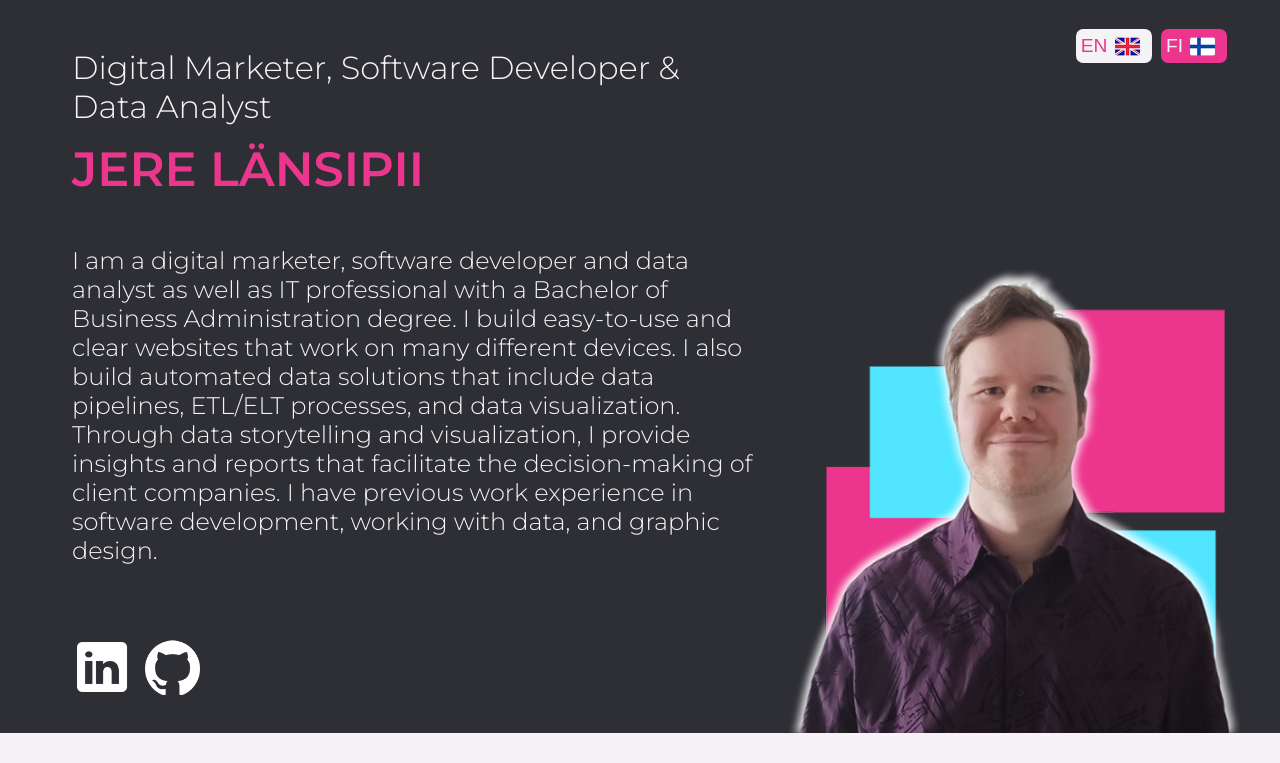
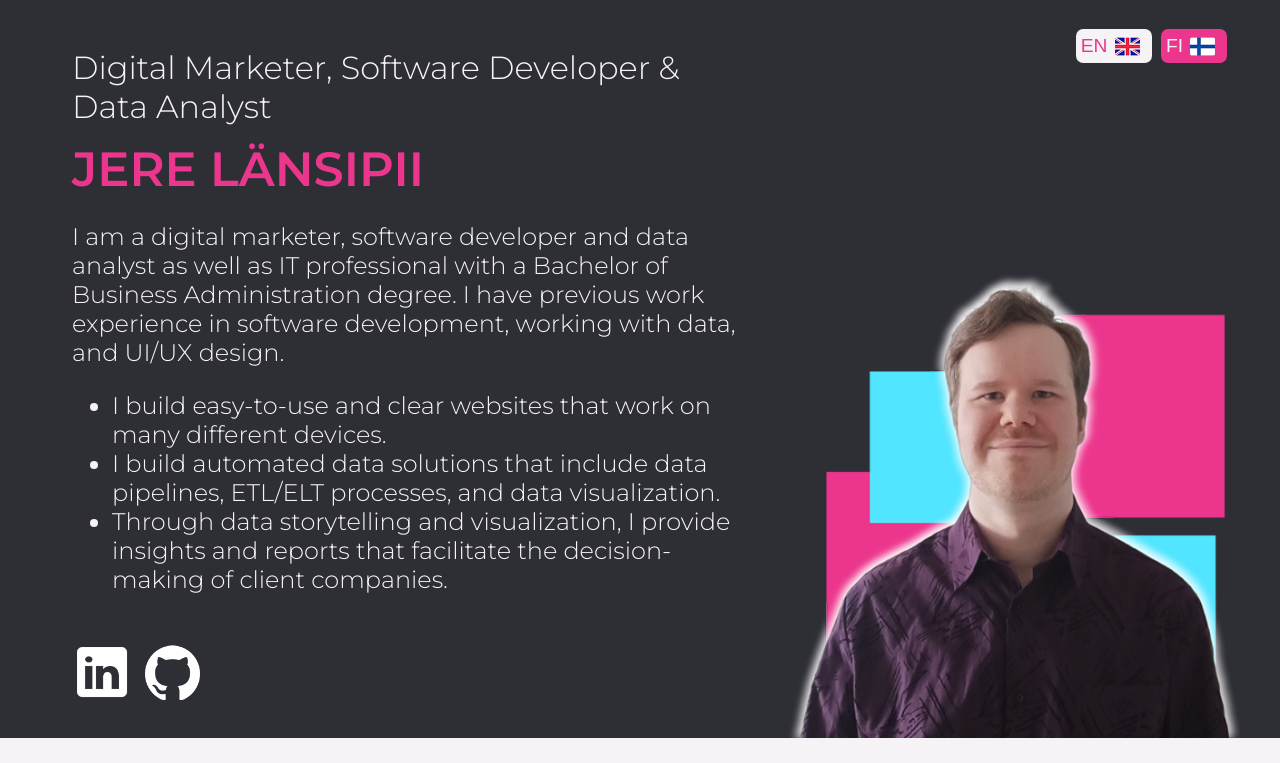
Before and after one commit to ojela028xamk/jere-lansipii-portfolio, a Next.js app: page / in a window 1280 px wide. Shown: the top 763 px of the page. Built offline with nearby package versions, Linux system fonts and the light colour scheme; no server answers.

Commit message:
header update

```diff
--- a/app/website/header.module.scss
+++ b/app/website/header.module.scss
@@ -35,7 +35,13 @@
         }
 
         p {
-          margin: 2em 0 3em 0;
+          margin-top: 1em;
+          font-size: 1.5rem;
+          font-weight: 300;
+        }
+
+        ul {
+          margin-bottom: 2em;
           font-size: 1.5rem;
           font-weight: 300;
         }
--- a/app/website/header.tsx
+++ b/app/website/header.tsx
@@ -15,6 +15,11 @@ const Header = (): JSX.Element => {
             <h2>{t("header.title")}</h2>
             <h1>JERE LÄNSIPII</h1>
             <p>{t("header.description")}</p>
+            <ul>
+              <li>{t("header.solution1")}</li>
+              <li>{t("header.solution2")}</li>
+              <li>{t("header.solution3")}</li>
+            </ul>
           </div>
           <div className={css.buttons}>
             {/*<Link
--- a/messages/en.json
+++ b/messages/en.json
@@ -2,7 +2,10 @@
   "website": {
     "header": {
       "title": "Digital Marketer, Software Developer & Data Analyst",
-      "description": "I am a digital marketer, software developer and data analyst as well as IT professional with a Bachelor of Business Administration degree. I build easy-to-use and clear websites that work on many different devices. I also build automated data solutions that include data pipelines, ETL/ELT processes, and data visualization. Through data storytelling and visualization, I provide insights and reports that facilitate the decision-making of client companies. I have previous work experience in software development, working with data, and graphic design.",
+      "description": "I am a digital marketer, software developer and data analyst as well as IT professional with a Bachelor of Business Administration degree. I have previous work experience in software development, working with data, and UI/UX design.",
+      "solution1": "I build easy-to-use and clear websites that work on many different devices.",
+      "solution2": "I build automated data solutions that include data pipelines, ETL/ELT processes, and data visualization.",
+      "solution3": "Through data storytelling and visualization, I provide insights and reports that facilitate the decision-making of client companies.",
       "open_cv": "Open CV"
     },
     "experience": "Jere demonstrated a good visual eye as well as knowledge of user interface/user experience design. It was also easy to communicate with him. I had a clear vision of what I wanted. Jere implemented this as well as greatly improved it. Recommended!",
--- a/messages/fi.json
+++ b/messages/fi.json
@@ -2,7 +2,10 @@
   "website": {
     "header": {
       "title": "Digimarkkinoija, sovelluskehittäjä ja data-analyytikko",
-      "description": "Olen digimarkkinoija, sovelluskehittäjä ja data-analyytikko sekä tietotekniikan moniosaaja tradenomin koulutuksella. Rakennan helppokäyttöisiä ja selkeitä verkkosivustoja, jotka toimivat monilla eri laitteilla. Rakennan myös automatisoituja dataratkaisuja, jotka sisältävät dataputkia, ETL/ELT-prosesseja sekä datan visualisointia. Datan tarinankerronnalla ja visualisoinnilla tarjoan havaintoja ja raportteja, jotka edesauttavat asiakasyrityksien päätöksentekoa. Minulla on aikaisempaa työkokemusta sovelluskehityksestä, datan parissa työskentelystä ja graafisesta suunnittelusta.",
+      "description": "Olen digimarkkinoija, sovelluskehittäjä ja data-analyytikko sekä tietotekniikan moniosaaja tradenomin koulutuksella. Minulla on aikaisempaa työkokemusta sovelluskehityksestä, datan parissa työskentelystä ja UI/UX-suunnittelusta.",
+      "solution1": "Rakennan helppokäyttöisiä ja selkeitä verkkosivustoja, jotka toimivat monilla eri laitteilla.",
+      "solution2": "Rakennan automatisoituja dataratkaisuja, jotka sisältävät dataputkia, ETL/ELT-prosesseja ja datan visualisointia.",
+      "solution3": "Datan tarinankerronnalla ja visualisoinnilla tarjoan havaintoja ja raportteja, jotka edesauttavat asiakasyrityksien päätöksentekoa.",
       "open_cv": "Avaa CV"
     },
     "experience": "Jere osoitti hyvää visuaalista silmää, kuten myös käyttöliittymä- ja käyttökokemussuunnittelun tietämystä. Hänen kanssa oli myös helppo kommunikoida. Minulla oli selkeä visio siitä mitä halusin. Jere toteutti tämän, kuten myös merkittävästi paransi sitä. Suosittelen!",
```
